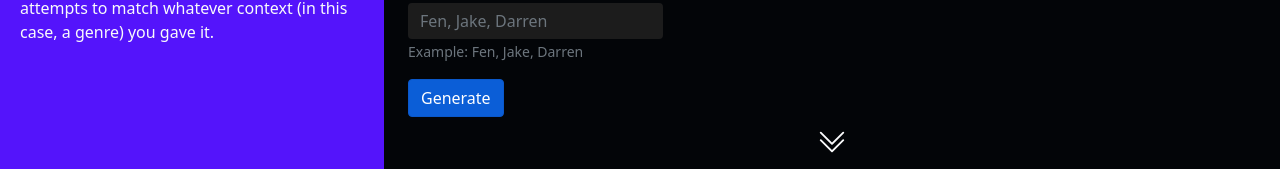
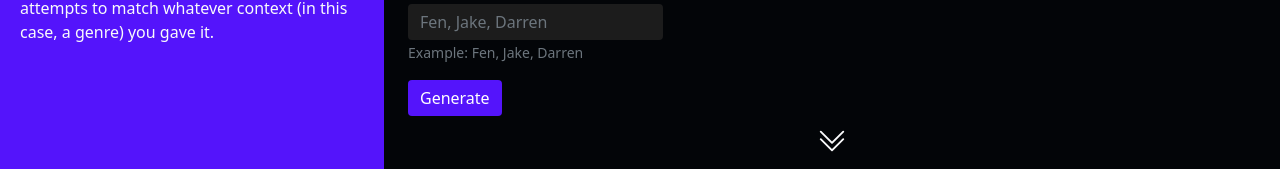
Before and after one commit to shrued/gpt3-fyp, a React (Create React App) app: page / in a window 1280 px wide. In both pictures the pointer is over the button "Generate". Shown: the part 495-664 px from the top of the page. Built offline with nearby package versions, Linux system fonts and the light colour scheme; no server answers.

Commit message:
Button color sync

```diff
--- a/src/index.css
+++ b/src/index.css
@@ -36,6 +36,17 @@ body::-webkit-scrollbar-thumb {
    rgb(209, 213, 12) yellowish-green
    rgba(35, 156, 158, 0.75) dark teal
    */
+
+.btn-primary {
+  background-color: #5414fb !important;
+  border: #5414fb !important;
+}
+
+.btn-primary:active,
+.btn-primary:focus,
+.btn-primary:hover {
+  box-shadow: #5414fb !important;
+}
 
 .response-card {
   background: rgba(34, 41, 39, 0.7) !important;
```
